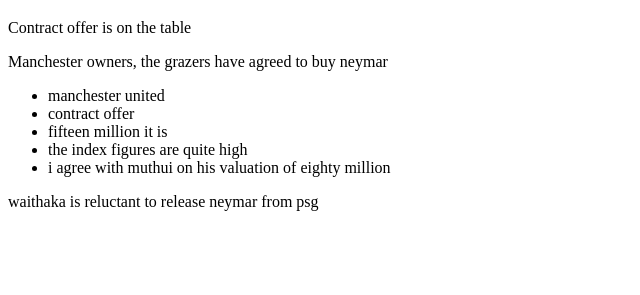
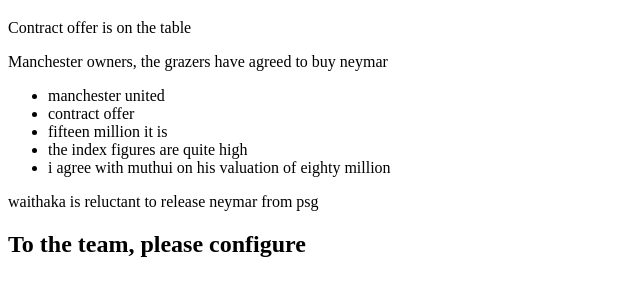
Before and after one commit to Jameskabuki/my-example, a plain HTML site: page Team/semantic.html in a window 1280 px wide. Shown: the part 61-356 px from the top of the page, without its empty margins (0-640 px from the left). Drawn offline with Linux system fonts and the light colour scheme.

Commit message:
added a section tag

```diff
--- a/Team/semantic.html
+++ b/Team/semantic.html
@@ -21,5 +21,8 @@
         </ul>
     </div>
     <p> waithaka is reluctant to release neymar from psg</p>
+    <section>
+        <h2> To the team, please configure</h2>
+    </section>
 </body>
 </html>
```
